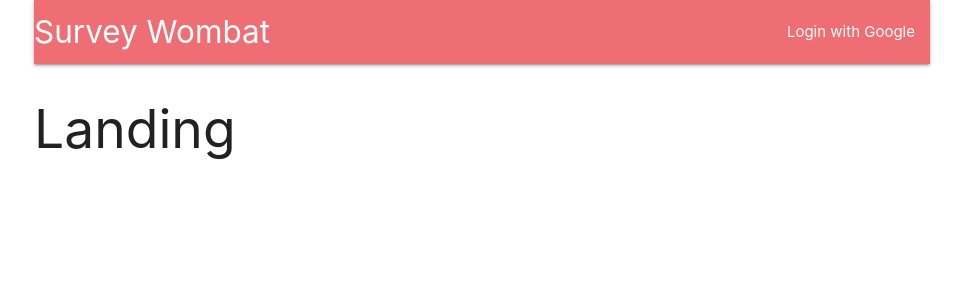
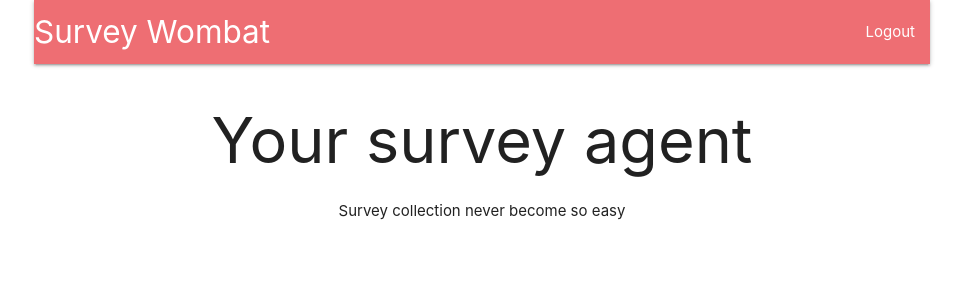
Before and after one commit to len201/Survey, a React (Create React App) app in the folder client/: page / in a window 1280 px wide. Shown: the top 300 px of the page, without its empty margins (158-1121 px from the left). Built offline with nearby package versions, Linux system fonts and the light colour scheme; no server answers.

Commit message:
fe: header, landing, link tag

```diff
--- a/client/src/actions/index.js
+++ b/client/src/actions/index.js
@@ -7,5 +7,5 @@
     // pass in the route to API (relative path)
     const res = await axios.get('/api/current_user');
         //only when getting response from API, dispatch the action
-        dispatch({ type: FETCH_USER, payload: res });
+        dispatch({ type: FETCH_USER, payload: res.data });
 };
--- a/client/src/components/App.js
+++ b/client/src/components/App.js
@@ -1,13 +1,12 @@
 import React, { Component } from 'react';
 import { BrowserRouter, Route } from 'react-router-dom';
-import Header from './Header';
 import { connect } from 'react-redux';
 import * as actions from '../actions';
 
-//dummy setup
+import Header from './Header';
+import Landing from './Landing';
 const Dashboard = () => <h2>Dashboard</h2>;
 const SurveyNew = () => <h2>SurveyNew</h2>;
-const Landing = () => <h2>Landing</h2>;
 
 class App extends Component {
     componentDidMount() {
--- a/client/src/components/Header.js
+++ b/client/src/components/Header.js
@@ -1,21 +1,38 @@
 import React, { Component } from 'react';
+import { connect } from 'react-redux';
+import { Link } from 'react-router-dom';
 
 class Header extends Component {
+    //helper method
+    renderContent(){
+        switch (this.props.auth) {
+            case null:
+                return;
+            case false:
+                return <li><a href="/auth/google">Login With Google</a></li>;
+            default:
+                return <li><a href="/api/logout">Logout</a></li>;
+        }
+    }
     render() {
         return (
             <nav>
                 <div className="nav-wrapper">
-                    <a className="left brand-logo">
+                    {/*if this.props.auth===truthy -> '/surveys', else '/'*/}
+                    <Link to={this.props.auth ? '/surveys' : '/'}
+                          className="left brand-logo"
+                    >
                         Survey Wombat
-                    </a>
+                    </Link>
                     <ul className="right">
-                        <li>
-                            <a>Login with Google</a>
-                        </li>
+                        {this.renderContent()}
                     </ul>
                 </div>
             </nav>
         );
     }
 }
-export default Header;
+function mapStateToProps( { auth }){
+    return { auth };
+}
+export default connect(mapStateToProps)(Header);
--- /dev/null
+++ b/client/src/components/Landing.js
@@ -0,0 +1,14 @@
+import React from 'react';
+import {connect} from "react-redux";
+
+const Landing = () => {
+    return (
+        <div style={{ textAlign: 'center' }}>
+            <h1>
+                Your survey agent
+            </h1>
+            Survey collection never become so easy
+        </div>
+    )
+}
+export default Landing;
--- a/client/src/reducers/authReducer.js
+++ b/client/src/reducers/authReducer.js
@@ -1,6 +1,9 @@
+import {FETCH_USER} from "../actions/types";
+
 export default function(state = {}, action) {
-    console.log(action);
     switch (action.type) {
+        case FETCH_USER:
+            return action.payload || false;
         default:
             return state;
     }
```
Also changed, not shown: 1 other file (tests, documents, lock files or other folders).
